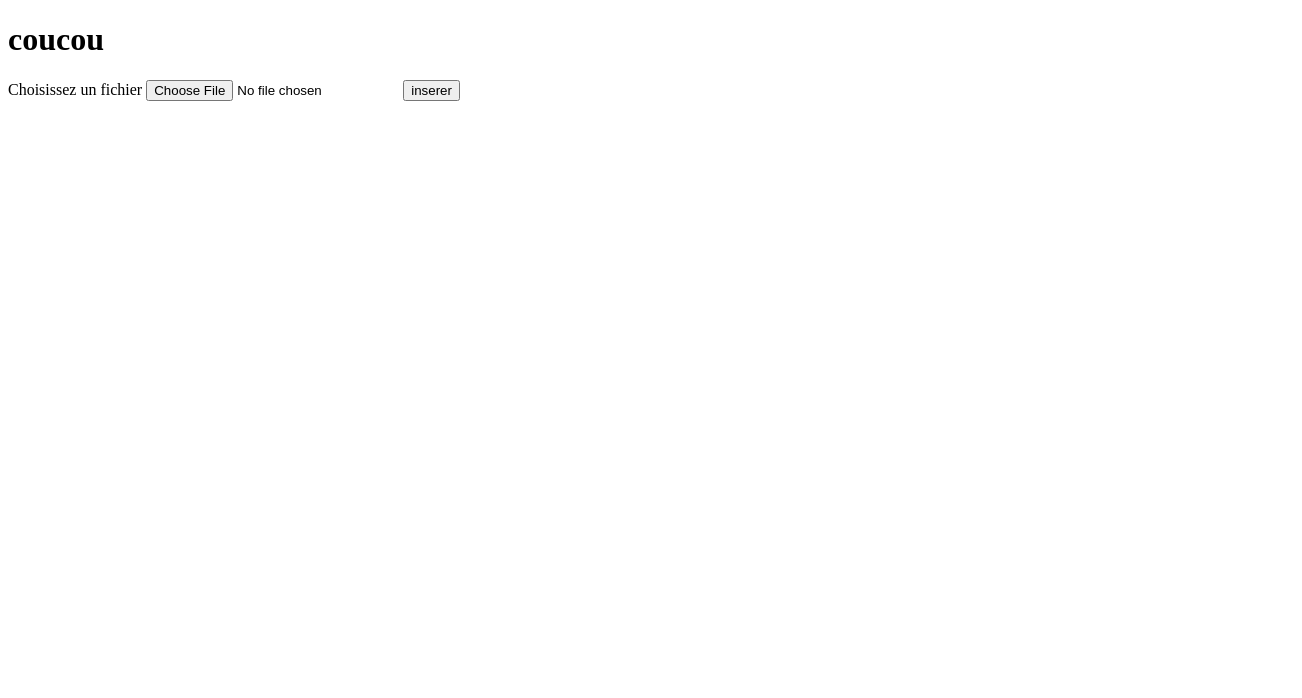
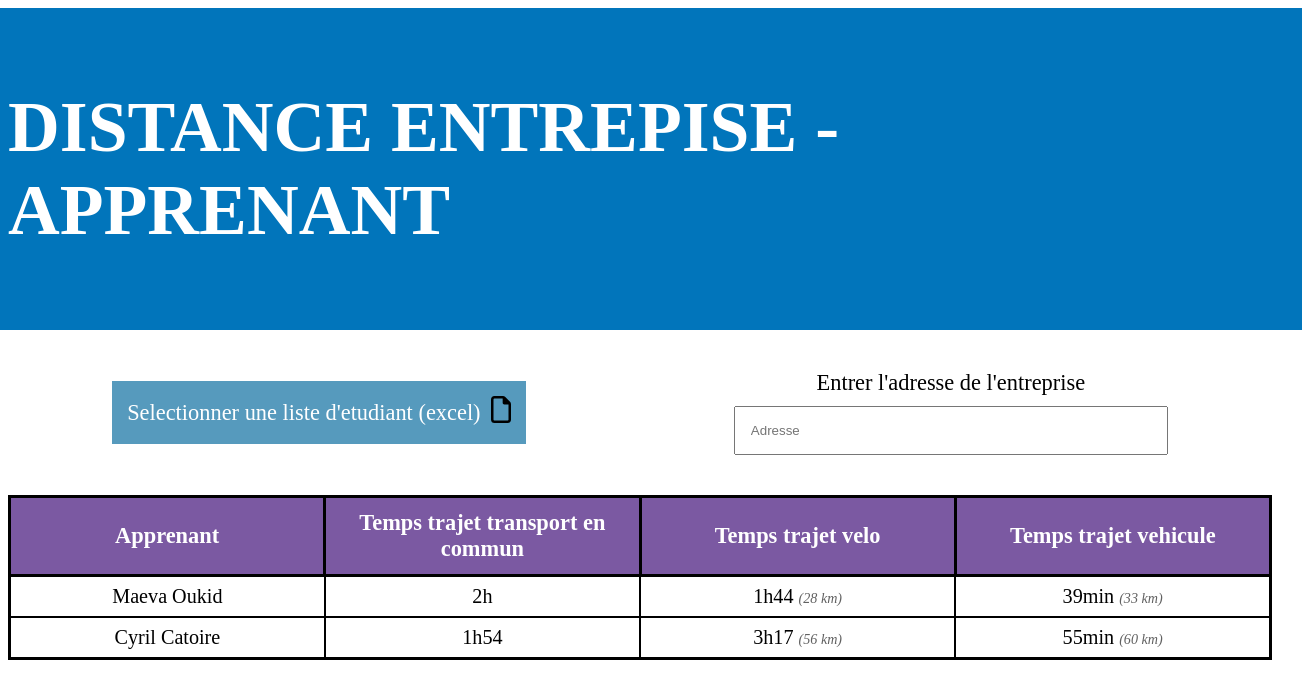
Before and after one commit to Catoire-dev/geoClosest, a plain HTML site: page index.html in a window 1280 px wide. Shown: the whole page, 1302 px wide, since content can reach past the window. Drawn offline with Linux system fonts and the light colour scheme; no server answers.

Commit message:
feat: front

```diff
--- a/index.html
+++ b/index.html
@@ -3,20 +3,60 @@
 <head>
     <meta charset="UTF-8">
     <meta name="viewport" content="width=device-width, initial-scale=1.0">
+    <link rel="stylesheet" href="style.css">
     <title>amIFar</title>
 </head>
 <body>
+    <header class="hbox w100pc">
+        <h1>DISTANCE ENTREPISE - APPRENANT</h1>
+    </header>
 
-    <h1>
-        coucou
-    </h1>
-    <form onsubmit="handleSubmit()">
-        <label for="filePicker">Choisissez un fichier</label>
-        <input id="filePicker" type="file" name="filePicker">
-        <input type="submit" value="inserer">
-    </form>
+    <main class="vbox w100pc">
+        <section id="form-section" class="hbox w100pc">
+
+            <form id="form-list-student" class="vbox">
+                <label class="hbox btn file-icon" for="filepicker">Selectionner une liste d'etudiant (excel) </label>
+                <input id="filepicker" accept=".xlsx" type="file" name="filepicker">
+            </form>
+
+            <form id="form-organization-address" class="vbox" action="">
+                <label for="address-input">Entrer l'adresse de l'entreprise</label>
+                <input id="address-input" class="search-area" type="text" placeholder="Adresse">
+            </form>
+
+        </section>
+
+
+        <section id="table-section">
+            <table>
+                <thead>
+                    <tr>
+                        <th scope="col">Apprenant</th>
+                        <th scope="col">Temps trajet transport en commun</th>
+                        <th scope="col">Temps trajet velo</th>
+                        <th scope="col">Temps trajet vehicule</th>
+                    </tr>
+                </thead>
+                <tbody>
+                    <tr>
+                        <td>Maeva Oukid</td>
+                        <td>2h</td>
+                        <td>1h44 <span class="display-range">(28 km)</span></td>
+                        <td>39min <span class="display-range">(33 km)</span></td>
+                    </tr>
+                    <tr>
+                        <td>Cyril Catoire</td>
+                        <td>1h54</td>
+                        <td>3h17 <span class="display-range">(56 km)</span></td>
+                        <td>55min <span class="display-range">(60 km)</span></td>
+                    </tr>
+                </tbody>
+            </table>
+        </section>
+    </main>
 
 
     <script src="main.js"></script>
+
 </body>
 </html>
--- a/style.css
+++ b/style.css
@@ -1,4 +1,124 @@
+/* Layout */
+.vbox {
+    display: flex;
+    flex-direction: column;
+    justify-content: center;
+    align-items: center;
+}
+
+.hbox {
+    display: flex;
+    justify-content: center;
+    align-items: center;
+}
+
+.w100pc {
+    width: 100%;
+}
+
+/* generals */
+
+body {
+    display: flex;
+    flex-direction: column;
+    align-items: center;
+    gap: 20px;
+    /* justify-content: stretch; */
+    font-size: 1.4em;
+}
+
+header {
+    background-color: #0175BB;
+
+    padding: 30px;
+
+    color: white;
+    font-size: 1.6em;
+}
+
+main {
+    width: 100%;
+    gap: 20px;
+}
+
 form {
-    display: flex;
-    flex-direction: row;
+    flex-direction: column;
+    gap: 10px;
+    padding: 20px;
 }
+
+#form-section {
+    justify-content: space-around;
+}
+
+
+/* component ------------ */
+.btn {
+    background-color: #569ABD;
+    padding: 15px 15px;
+
+    /* border: 2px solid black; */
+    /* border-radius: 10px; */
+
+    color: white;
+}
+
+.btn:hover {
+    -webkit-transition: background-color 0.2s ease-out;
+    -o-transition: background-color 0.2s ease-out;
+    transition: background-color 0.2s ease-out;
+    background-color: #407FA1;
+    cursor: pointer;
+}
+
+.search-area {
+    width: 400px;
+    padding: 15px 15px;
+}
+
+.display-range {
+    color: rgb(97, 97, 97);
+    font-size: 0.7em;
+    font-style: italic;
+}
+/* ------------------------- */
+
+/* filePicker ---------*/
+#filepicker {
+    display: none;
+}
+
+.file-icon {
+    gap: 10px;
+    vertical-align: middle;
+}
+
+.file-icon::after {
+    content: url(./assets/file-regular.svg);
+    width: 20px;
+}
+/* ---------------- */
+
+/* table */
+table {
+    table-layout: fixed;
+    width: 100%;
+    border: 3px solid black;
+    text-align: center;
+    vertical-align: middle;
+    border-collapse: collapse;
+}
+
+td {
+    border: 2px solid black;
+    padding: 8px;
+    font-size: 0.9em;
+}
+
+th {
+    padding: 12px;
+    background-color: #7B59A2;
+    color: white;
+    border: 3px solid black;
+}
+/* ---------------- */
```
Also changed, not shown: assets/file-regular.svg (added), 1 other file.
